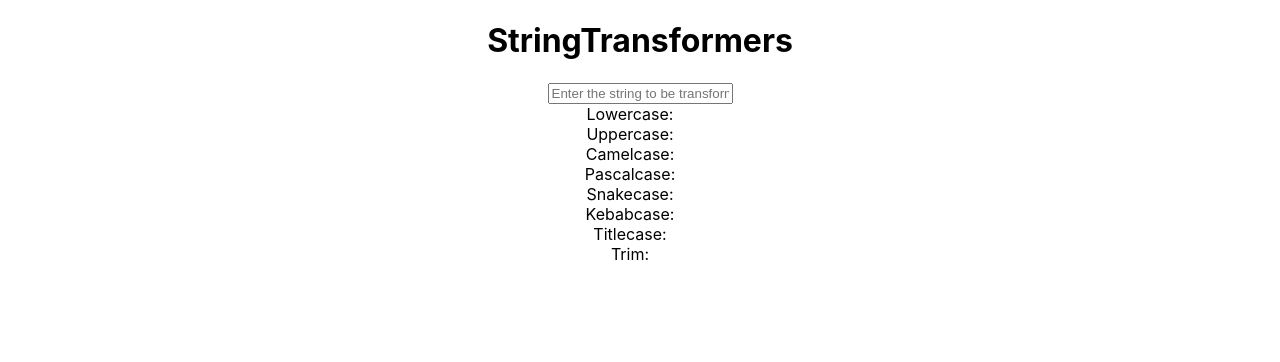
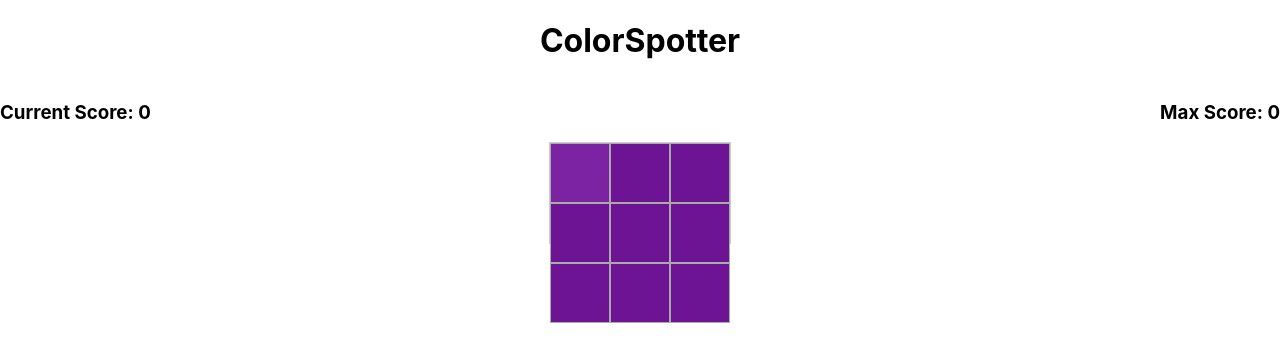
Before and after one commit to D1sha-Singh/frontend-mini-challenges, a React (Create React App) app: page / in a window 1280 px wide. Shown: the top 362 px of the page. Built offline with nearby package versions, Linux system fonts and the light colour scheme.

Commit message:
color spotter

```diff
--- a/src/App.js
+++ b/src/App.js
@@ -4,6 +4,7 @@ import BMICalculator from './components/BMICalculator';
 import BillSplit from './components/BillSplit';
 import GuessTheNumber from './components/GuessTheNumber';
 import StringTransformers from './components/StringTransformers';
+import ColorSpotter from './components/ColorSpotter';
 
 function App() {
   return (
@@ -12,7 +13,8 @@ function App() {
       {/* <BMICalculator /> */}
       {/* <BillSplit /> */}
       {/* <GuessTheNumber /> */}
-      <StringTransformers />
+      {/* <StringTransformers /> */}
+      <ColorSpotter />
     </div>
   );
 }
--- /dev/null
+++ b/src/components/ColorSpotter.jsx
@@ -0,0 +1,93 @@
+import React, { useEffect, useRef, useState } from "react";
+
+const n = 3;
+
+const ColorSpotter = () => {
+  const clickRef = useRef();
+  const [cellNum, setCellNum] = useState(n);
+  const [totalCells, setTotalCells] = useState(n * n);
+  const [diff, setDiff] = useState(null);
+  const [grid, setGrid] = useState(new Array(totalCells).fill(""));
+  const [baseColor, setBaseColor] = useState('#fff');
+const [oddColor, setOddColor] = useState('#000');
+const [count, setCount] = useState(0);
+const [max, setMax] = useState(0);
+const [reveal, setReveal] = useState(false);
+
+
+  const gridStyle = {
+    display: "flex",
+    flexWrap: "wrap",
+    width: "400px", // responsive width
+    height: "100px",
+    maxWidth: `${cellNum * 60}px`, // controls overall grid size
+    margin: "0 auto",
+    border: "1px solid #ccc",
+  };
+
+  const cellStyle = {
+    width: `${100 / cellNum}%`,
+    aspectRatio: "1 / 1",
+    boxSizing: "border-box",
+    border: "1px solid #aaa",
+    display: "flex",
+    alignItems: "center",
+    justifyContent: "center",
+    backgroundColor: baseColor,
+  };
+
+  useEffect(() => {
+    const idx = Math.floor(Math.random() * totalCells);
+    setDiff(idx);
+    setGrid(new Array(totalCells).fill(""));
+    const r = Math.floor(Math.random() * 200);
+    const g = Math.floor(Math.random() * 200);
+    const b = Math.floor(Math.random() * 200);
+    setBaseColor(`rgb(${r}, ${g}, ${b})`)
+    setOddColor(`rgb(${r + 15}, ${g + 15}, ${b + 15})`)
+  }, [totalCells]);
+
+  const handleClick = (i) => {
+    if (i === diff) {
+      setTotalCells((cellNum + 1) * (cellNum + 1));
+      setCellNum(cellNum + 1);
+      setCount(count + 1)
+    } else {
+       setReveal(true);
+    setTimeout(() => {
+      setReveal(false);
+      setCellNum(n);
+      setTotalCells(n * n);
+      setMax(Math.max(max, count));
+      setCount(0);
+    }, 1000); // Show highlight for 1 second
+    }
+  };
+
+  return (
+    <div>
+      <h1>ColorSpotter</h1>
+      <div style={{ display: 'flex', flexDirection: 'row', justifyContent: 'space-between', width: '100%'}}>
+        <h3>Current Score: {count} </h3>
+        <h3>Max Score: {max} </h3>
+      </div>
+      <div style={gridStyle}>
+        {grid.map((_, i) => (
+          <button
+            key={i}
+            style={
+              i === diff
+                ? { ...cellStyle, backgroundColor: oddColor, border: reveal && i === diff ? "3px solid red" : "1px solid #aaa", }
+                : cellStyle
+            }
+            ref={clickRef}
+            onClick={() => handleClick(i)}
+            value={i}
+          />
+        ))}
+      </div>
+    </div>
+  );
+};
+
+export default ColorSpotter;
```
